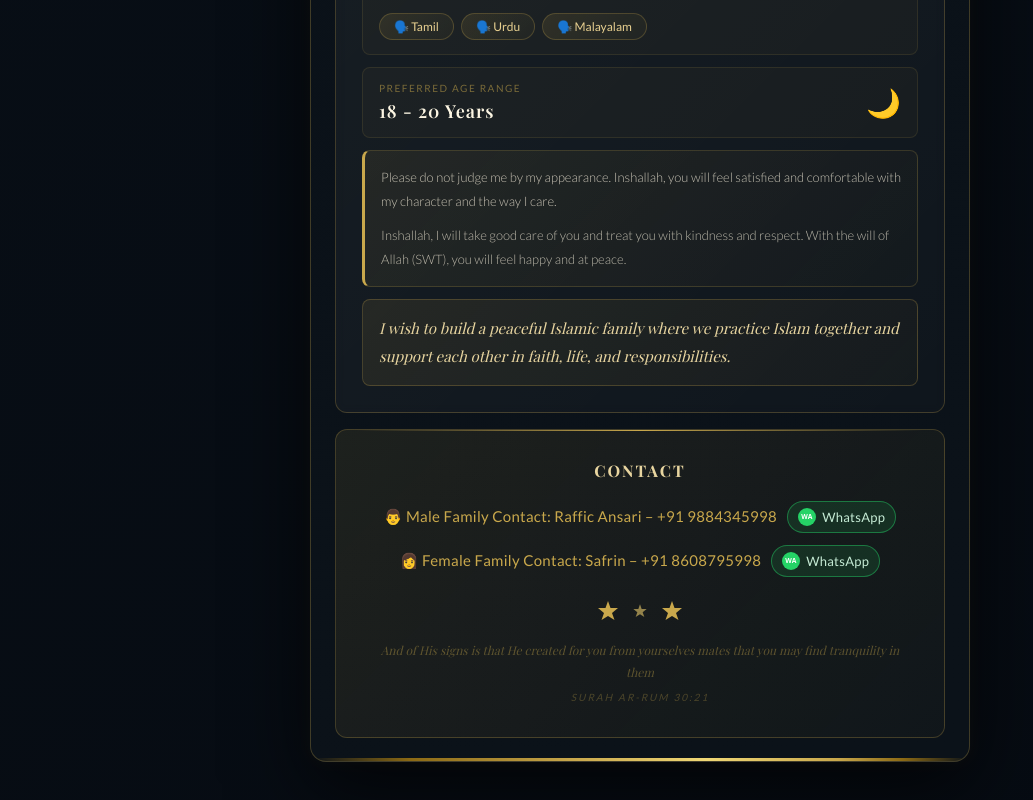
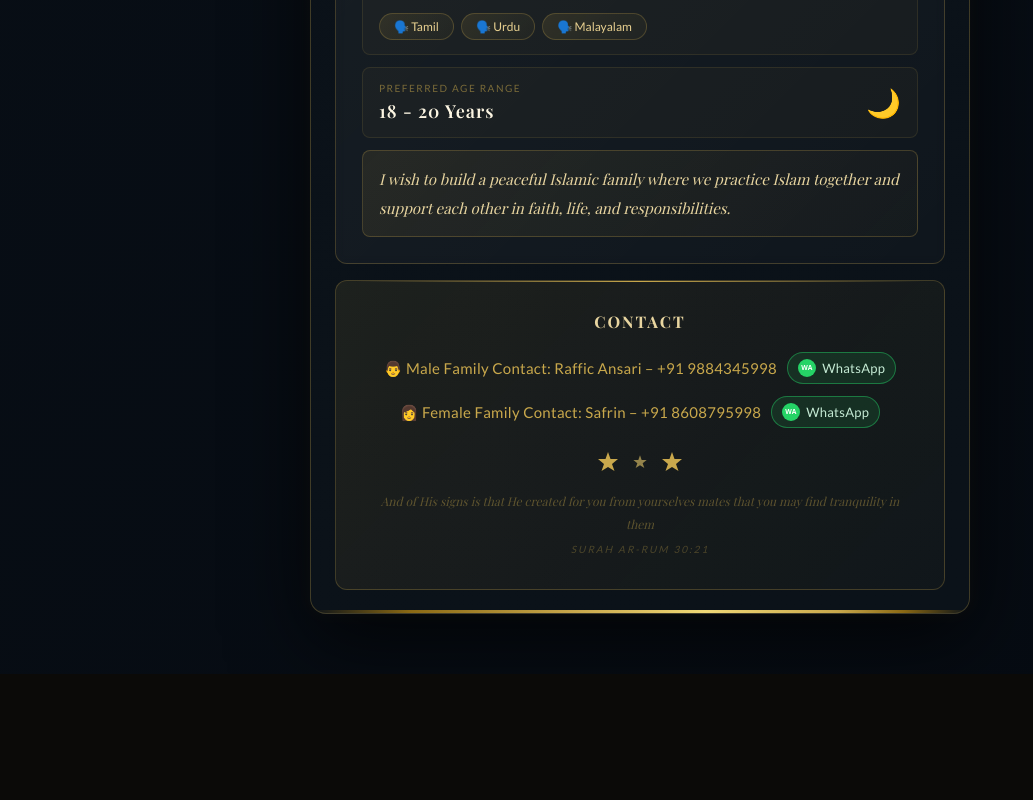
Before and after one commit to loyalty-thameem/MarriageProfile, a React (Vite) app: page / in a window 1280 px wide. Shown: the part 7430-8230 px from the top of the page, without its empty margins (0-1033 px from the left). After the commit the page ends 8104 px from the top, so only its background shows below. Built offline with nearby package versions, Linux system fonts and the light colour scheme; a web font is replaced by a local one.

Commit message:
Remove reassurance block from partner section

```diff
--- a/marriage-bio-beautiful.jsx
+++ b/marriage-bio-beautiful.jsx
@@ -1966,16 +1966,6 @@ export default function MarriageBio() {
                 <div style={{fontSize:"28px"}}>{sectionIcons.age}</div>
               </div>
 
-              {/* Gentle reassurance */}
-              <div style={{padding:"14px 16px",background:"linear-gradient(135deg,rgba(201,168,76,0.09),rgba(201,168,76,0.02))",border:"1px solid rgba(201,168,76,0.2)",borderInlineStart:"3px solid #c9a84c",borderRadius:"8px"}}>
-                <p style={{margin:0,color:"rgba(253,246,227,0.75)",fontSize:"clamp(12px,2.8vw,13px)",fontFamily:"Lato,sans-serif",fontWeight:"300",lineHeight:"1.85"}}>
-                  {t("text.partnerReassure1")}
-                </p>
-                <p style={{margin:"10px 0 0",color:"rgba(253,246,227,0.7)",fontSize:"clamp(12px,2.8vw,13px)",fontFamily:"Lato,sans-serif",fontWeight:"300",lineHeight:"1.85"}}>
-                  {t("text.partnerReassure2")}
-                </p>
-              </div>
-
               {/* Personal wish quote */}
               <div style={{padding:"14px 16px",background:"linear-gradient(135deg,rgba(201,168,76,0.1),rgba(201,168,76,0.03))",border:"1px solid rgba(201,168,76,0.25)",borderRadius:"8px",fontFamily:"Playfair Display,serif",fontStyle:"italic",color:"#e8d5a0",fontSize:"clamp(12px,2.8vw,15px)",lineHeight:"1.9"}}>
                 {t("text.partnerQuote")}
```
